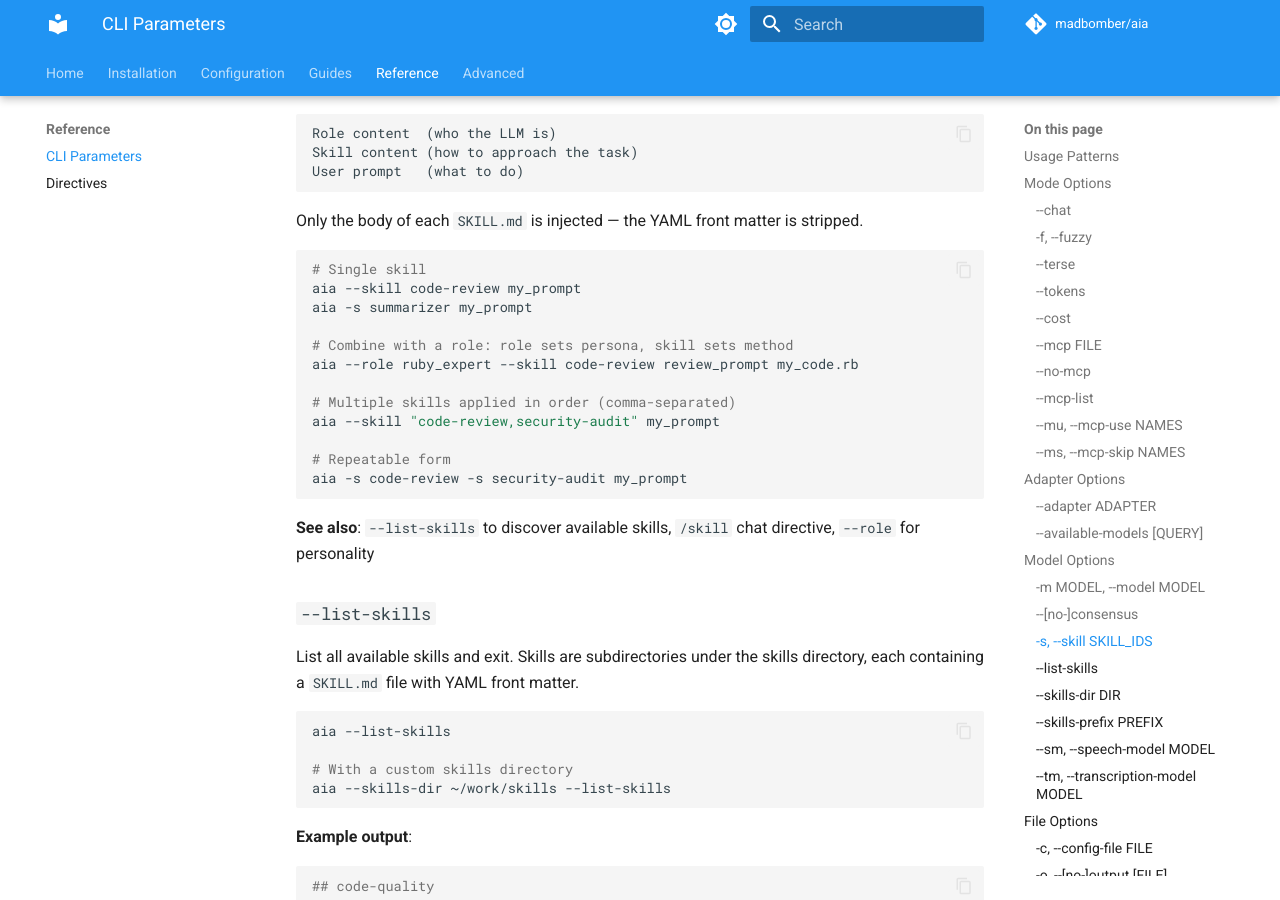
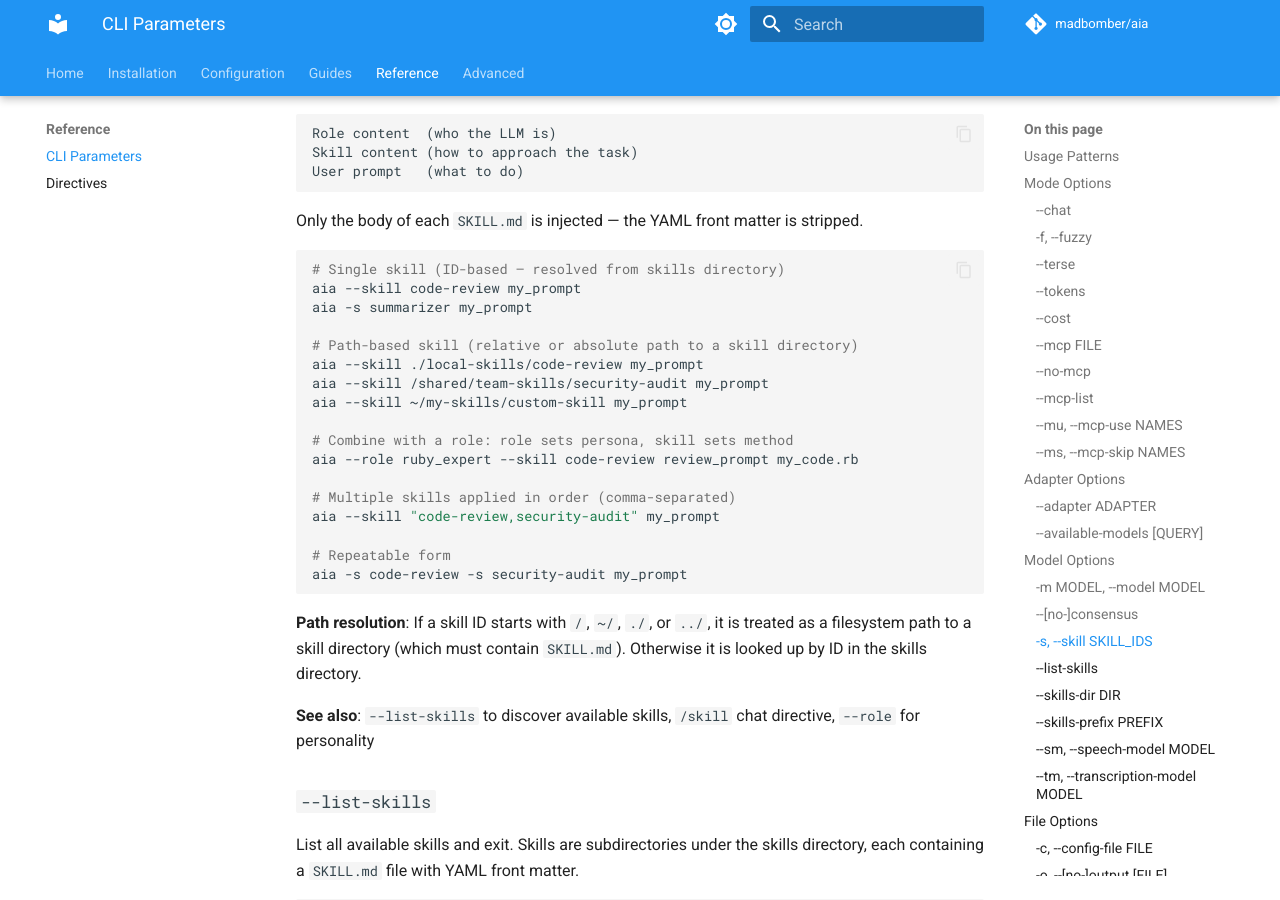
Before and after one commit to MadBomber/aia, an MkDocs documentation site: the page built from docs/cli-reference.md, in a window 1280 px wide and 900 px high, scrolled down 5678 px. Built offline with MkDocs 1.6.1 and Material for MkDocs 9.7.7, drawn with Linux system fonts in a browser that asks for light colours; comment, search, counter and statistics services are not loaded; the version menu is left out; some of the changed text lies outside the part shown.

Commit message:
docs: document path-based skill and role resolution

````diff
--- a/docs/cli-reference.md
+++ b/docs/cli-reference.md
@@ -250,9 +250,14 @@ User prompt   (what to do)
 Only the body of each `SKILL.md` is injected — the YAML front matter is stripped.
 
 ```bash
-# Single skill
+# Single skill (ID-based — resolved from skills directory)
 aia --skill code-review my_prompt
 aia -s summarizer my_prompt
+
+# Path-based skill (relative or absolute path to a skill directory)
+aia --skill ./local-skills/code-review my_prompt
+aia --skill /shared/team-skills/security-audit my_prompt
+aia --skill ~/my-skills/custom-skill my_prompt
 
 # Combine with a role: role sets persona, skill sets method
 aia --role ruby_expert --skill code-review review_prompt my_code.rb
@@ -263,6 +268,8 @@ aia --skill "code-review,security-audit" my_prompt
 # Repeatable form
 aia -s code-review -s security-audit my_prompt
 ```
+
+**Path resolution**: If a skill ID starts with `/`, `~/`, `./`, or `../`, it is treated as a filesystem path to a skill directory (which must contain `SKILL.md`). Otherwise it is looked up by ID in the skills directory.
 
 **See also**: `--list-skills` to discover available skills, `/skill` chat directive, `--role` for personality
 
@@ -418,9 +425,14 @@ Role ID to prepend to the prompt. This applies the same role to all models.
 For per-model role assignment, use the inline `MODEL=ROLE` syntax with `--model` instead.
 
 ```bash
-# Apply role to all models
+# Apply role by ID (resolved from roles directory)
 aia --role expert my_prompt
 aia -r teacher explain_concept
+
+# Path-based role (relative or absolute path to a .md file)
+aia --role ./local-roles/domain-expert my_prompt
+aia --role /shared/roles/security-auditor review.md
+aia --role ~/my-roles/custom-persona my_prompt
 
 # With multiple models (same role for all)
 aia --model "gpt-4,claude" --role architect design.md
@@ -428,6 +440,8 @@ aia --model "gpt-4,claude" --role architect design.md
 # Per-model roles (inline syntax - see --model)
 aia --model "gpt-4=architect,claude=security" design.md
 ```
+
+**Path resolution**: If `ROLE_ID` starts with `/`, `~/`, `./`, or `../`, it is treated as a filesystem path to a role `.md` file. The `.md` extension is added automatically if omitted. Otherwise the ID is resolved relative to the roles directory.
 
 **See also**: `--model` for inline role syntax, `--list-roles` for discovering available roles.
 
````
